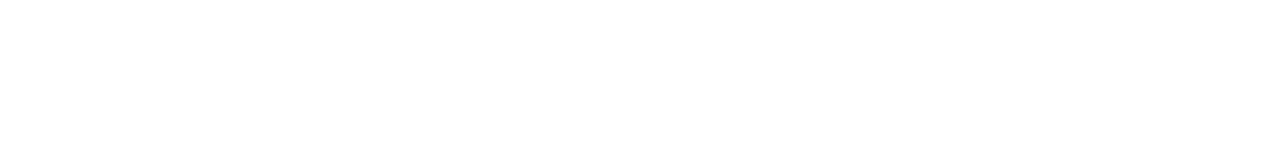
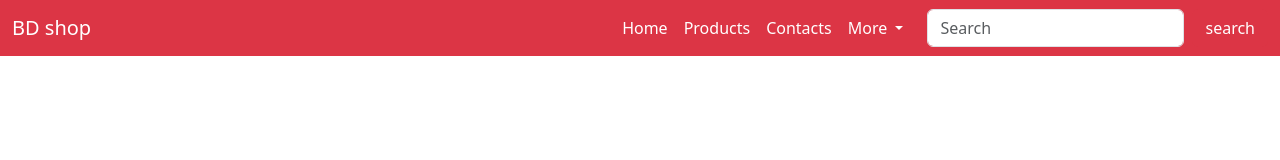
Before and after one commit to joysof/bootstrap-project-with-programming-shikhbo, a plain HTML site: page index.html in a window 1280 px wide. Drawn offline with nearby package versions, Linux system fonts and the light colour scheme.

Commit message:
create navbar

```diff
--- a/css/style.css
+++ b/css/style.css
@@ -0,0 +1,2 @@
+body{;
+}
--- a/index.html
+++ b/index.html
@@ -16,7 +16,45 @@
         <link rel="stylesheet" href="css/fontawesome.min.css">
 </head>
 <body>
-
+    <!-- header star hear -->
+    <header>
+        <nav class="navbar navbar-expand-lg bg-danger">
+            <div class="container-fluid">
+              <a class="navbar-brand text-white" href="#">BD shop</a>
+              <button class="navbar-toggler" type="button" data-bs-toggle="collapse" data-bs-target="#navbarSupportedContent" aria-controls="navbarSupportedContent" aria-expanded="false" aria-label="Toggle navigation">
+                <span class="navbar-toggler-icon"></span>
+              </button>
+              <div class="collapse navbar-collapse" id="navbarSupportedContent">
+                <ul class="navbar-nav ms-auto mb-2 mb-lg-0 text-capitalize">
+                  <li class="nav-item">
+                    <a class="nav-link active text-white" aria-current="page" href="#">Home</a>
+                  </li>
+                  <li class="nav-item">
+                    <a class="nav-link text-white" href="#products">products</a>
+                  </li>
+                  <li class="nav-item">
+                    <a class="nav-link text-white" href="#contacts">contacts</a>
+                  </li>
+                  <li class="nav-item dropdown me-3">
+                    <a class="nav-link dropdown-toggle text-white" href="#" role="button" data-bs-toggle="dropdown" aria-expanded="false">
+                      more
+                    </a>
+                    <ul class="dropdown-menu">
+                      <li><a class="dropdown-item" href="#">Action</a></li>
+                      <li><a class="dropdown-item" href="#">Another action</a></li>
+                      <li><hr class="dropdown-divider"></li>
+                      <li><a class="dropdown-item" href="#">Something else here</a></li>
+                    </ul>
+                </li>
+                </ul>
+                <form class="d-flex" role="search">
+                  <input class="form-control me-2" type="search" placeholder="Search" aria-label="Search">
+                 <input type="submit" value="search"b class="btn bg-danger text-white">
+                </form>
+              </div>
+            </div>
+          </nav>
+    </header>
 
 
 
```
